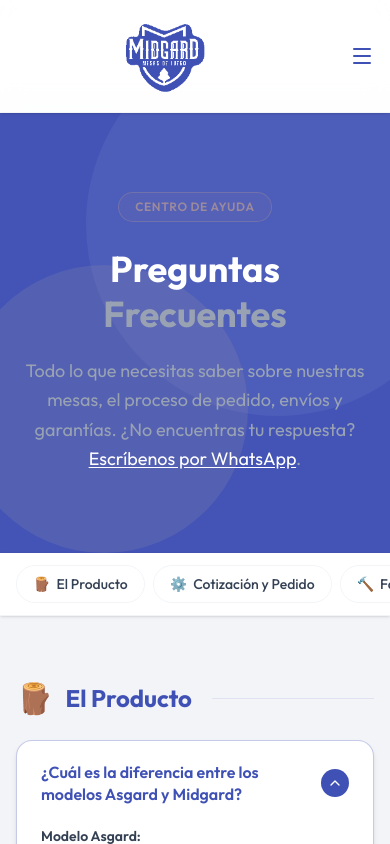
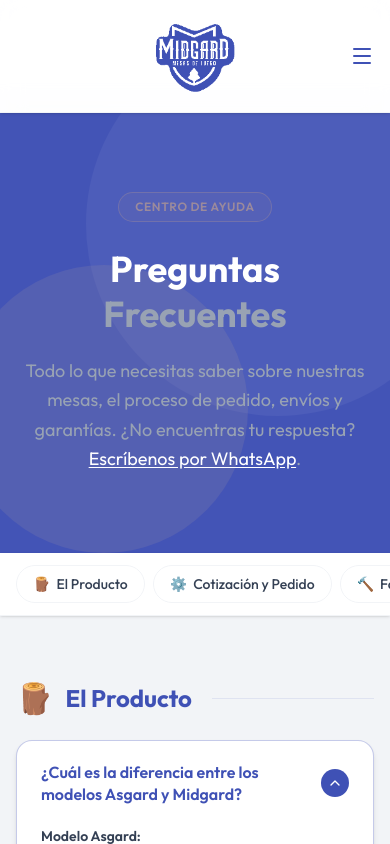
Before and after one commit to Arcoberto/CatalogoMidgard, a Next.js app: page /faq in a window 390 px wide. Shown: the top 844 px of the page. Built offline with nearby package versions, Linux system fonts and the light colour scheme.

Commit message:
Navbar móvil: centrar el logo en pantalla

```diff
--- a/src/components/layout/Navbar.tsx
+++ b/src/components/layout/Navbar.tsx
@@ -44,8 +44,10 @@ export function Navbar() {
       <div className="max-w-7xl mx-auto px-4 sm:px-6 lg:px-8">
         <div className="flex justify-between items-center h-28">
           {/* Logo: la imagen tiene mucho margen transparente y está escalada,
-              así que solo la zona visible del logo es clicable */}
-          <div className="relative flex-shrink-0 flex items-center justify-center gap-3 ml-4 mr-8 xl:mr-12">
+              así que solo la zona visible del logo es clicable.
+              En móvil se centra en pantalla: el centro visible del logo está a ~133px
+              del borde izquierdo de la imagen (escalada 1.7x desde la izquierda) */}
+          <div className="absolute top-0 left-1/2 -translate-x-[133px] lg:relative lg:left-auto lg:translate-x-0 flex-shrink-0 flex items-center justify-center gap-3 lg:ml-4 lg:mr-8 xl:mr-12">
             <img
               src="/logo-indigo.png"
               alt=""
@@ -81,7 +83,7 @@ export function Navbar() {
           </div>
 
           {/* Mobile menu button */}
-          <div className="relative z-10 flex items-center lg:hidden">
+          <div className="relative z-10 ml-auto flex items-center lg:hidden">
             <button
               onClick={() => setIsOpen(!isOpen)}
               className="text-midgard-navy hover:text-midgard-steel focus:outline-none"
```
